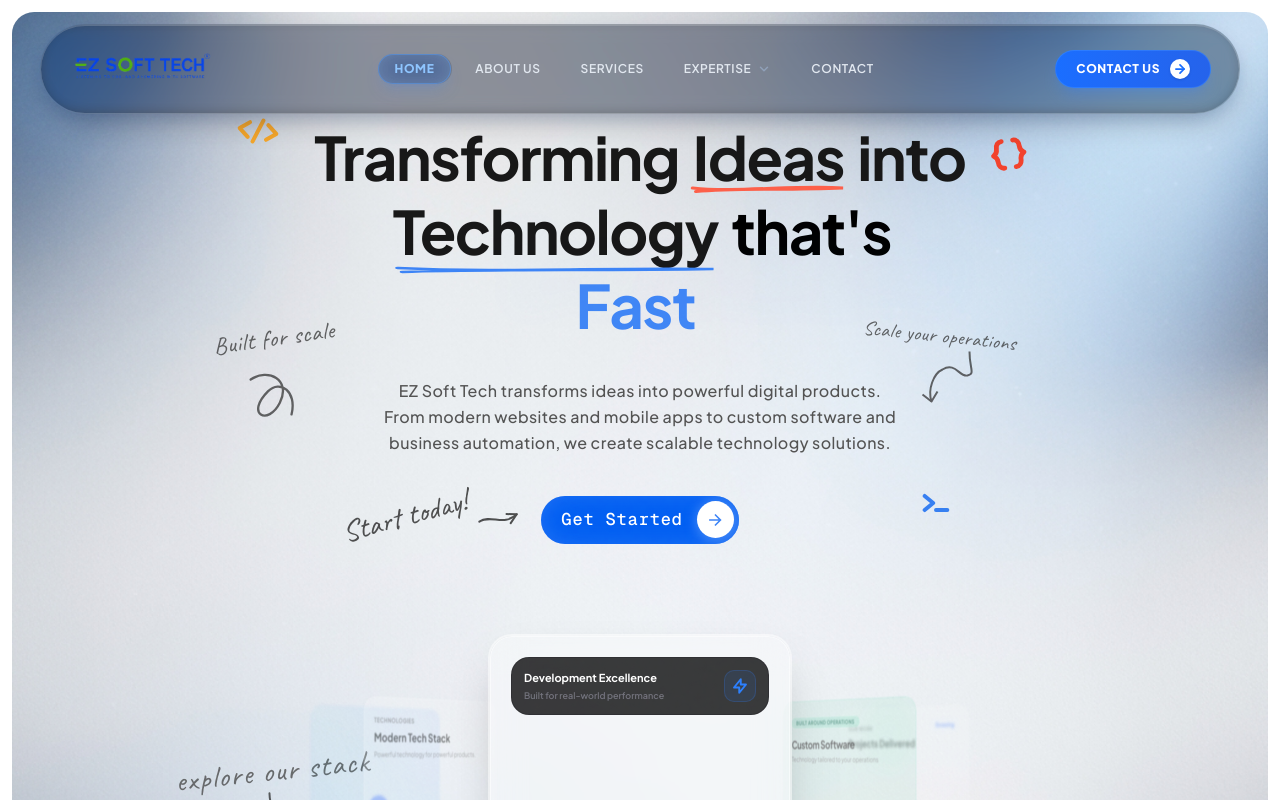
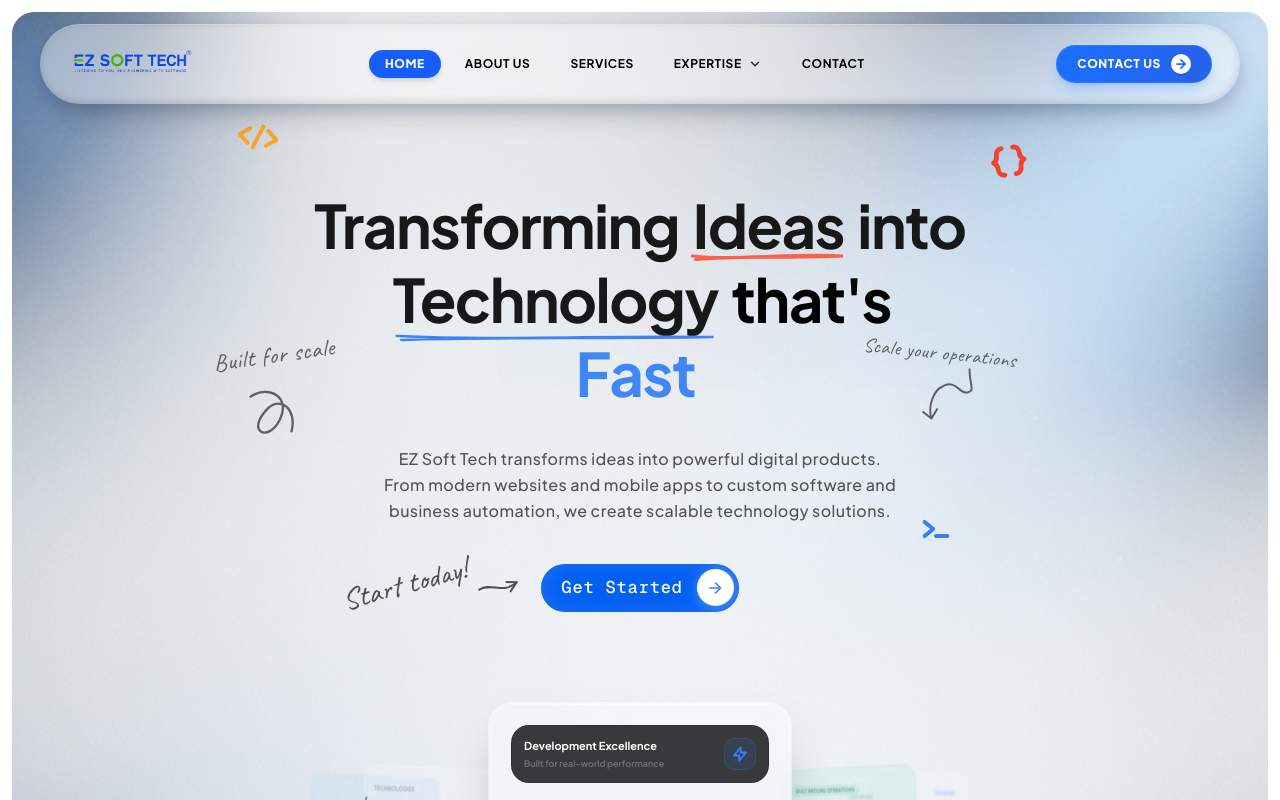
Before and after one commit to kovid2375/EzSoftTech-Web, a Next.js app: page / in a window 1280 px wide. Shown: the top 800 px of the page. Built offline with nearby package versions, Linux system fonts and the light colour scheme.

Commit message:
feat: add hero section, service section, and resizable navbar components

```diff
--- a/src/components/Home-Sections/hero.tsx
+++ b/src/components/Home-Sections/hero.tsx
@@ -11,7 +11,7 @@ export default function Hero() {
     return (
         <main className="p-3 bg-white">
             <div
-                className="relative min-h-[900px] lg:min-h-[1050px] w-full rounded-3xl overflow-hidden flex flex-col items-center pt-28 pb-12 bg-[#faf9f7] bg-cover bg-center"
+                className="relative min-h-[900px] lg:min-h-[1050px] w-full rounded-3xl overflow-hidden flex flex-col items-center pt-45 pb-12 bg-[#faf9f7] bg-cover bg-center"
                 style={{ backgroundImage: "url('/hero_luxury_bg.png')" }}
             >
                 {/* Noise Overlay */}
--- a/src/components/Services-Sections/Section-1.tsx
+++ b/src/components/Services-Sections/Section-1.tsx
@@ -28,7 +28,7 @@ export function Section1(){
     return(
         <main className="p-3">
             <div
-                className="relative w-full rounded-3xl overflow-hidden flex flex-col pt-16 pb-6 md:pt-24 md:pb-8 shadow-xl bg-[#faf9f7] bg-cover bg-center"
+                className="relative w-full rounded-3xl overflow-hidden flex flex-col shadow-xl bg-[#faf9f7] bg-cover bg-center"
                 style={{ backgroundImage: "url('/hero_luxury_bg.png')" }}
             >
                 {/* Noise Overlay */}
@@ -39,8 +39,11 @@ export function Section1(){
                     }}
                 />
 
+                {/* Hero Viewport Section (Full screen height on initial view) */}
+                <div className="relative w-full min-h-[calc(100vh-2.5rem)] flex flex-col items-center justify-center px-4 py-16 z-10">
+
                     {/* Hand-drawn Service Doodle 1 (Top-Right: Web Apps) */}
-                <div className="absolute right-[10%] top-[5%] opacity-80 hidden lg:flex flex-col items-center select-none pointer-events-none text-neutral-800 z-10">
+                    <div className="absolute right-[10%] top-[18%] opacity-80 hidden lg:flex flex-col items-center select-none pointer-events-none text-neutral-800 z-10">
                         <span className="font-handwriting text-lg sm:text-2xl text-neutral-700 tracking-wide transform -rotate-6 mb-1">
                             Modern Web Apps
                         </span>
@@ -63,7 +66,7 @@ export function Section1(){
                     </div>
 
                     {/* Hand-drawn Service Doodle 2 (Middle-Right: iOS & Android Apps) */}
-                <div className="absolute right-[15%] top-[30%] opacity-80 hidden xl:flex flex-col items-center select-none pointer-events-none text-neutral-800 z-10">
+                    <div className="absolute right-[15%] top-[63%] opacity-80 hidden xl:flex flex-col items-center select-none pointer-events-none text-neutral-800 z-10">
                         <span className="font-handwriting text-lg sm:text-xl text-neutral-700 tracking-wide transform rotate-6 mb-1">
                             iOS & Android Apps
                         </span>
@@ -86,7 +89,7 @@ export function Section1(){
                     </div>
 
                     {/* Hand-drawn Service Doodle 3 (Top-Left: AI & Automation) */}
-                <div className="absolute left-[10%] top-[10%] opacity-80 hidden lg:flex flex-row items-center select-none pointer-events-none text-amber-500 z-10">
+                    <div className="absolute left-[10%] top-[17%] opacity-80 hidden lg:flex flex-row items-center select-none pointer-events-none text-amber-500 z-10">
                         <motion.div
                             animate={{ scale: [0.9, 1.1, 0.9], rotate: [0, 360] }}
                             transition={{ scale: { duration: 4, repeat: Infinity, ease: "easeInOut" }, rotate: { duration: 25, repeat: Infinity, ease: "linear" } }}
@@ -105,14 +108,14 @@ export function Section1(){
 
                     {/* Main Hero Content */}
                     <div className="relative z-10 flex flex-col items-center justify-center">
-                    <h1 className="text-4xl sm:text-5xl md:text-6xl lg:text-[70px] text-neutral-900 font-bold font-plus-jakarta leading-tight text-center items-center">
+                        <h1 className="text-4xl sm:text-5xl md:text-6xl lg:text-[90px] text-neutral-900 font-bold font-plus-jakarta leading-tight text-center items-center">
                             Smarter strategy.
                         </h1>
-                    <h1 className="text-4xl sm:text-5xl md:text-6xl lg:text-[70px] text-neutral-900 font-bold font-plus-jakarta leading-tight mt-1 text-center items-center">
+                        <h1 className="text-4xl sm:text-5xl md:text-6xl lg:text-[80px] text-neutral-900 font-bold font-plus-jakarta leading-tight mt-1 text-center items-center">
                             <span className="text-[#0b64f1]">Powered By AI</span>
                         </h1>
 
-                    <div className="mt-4 flex flex-col text-neutral-600 text-sm sm:text-base md:text-lg font-medium tracking-wide max-w-2xl space-y-1">
+                        <div className="mt-4 flex flex-col text-neutral-600 text-sm sm:text-base md:text-lg font-medium tracking-wide max-w-2xl space-y-1 text-center">
                             <p>From strategy to implementation, we create solutions</p>
                             <p>that deliver measurable impact.</p>
                         </div>
@@ -146,8 +149,22 @@ export function Section1(){
                         </div>
                     </div>
 
-                {/* Premium Browser Mockup Wrapper for Video */}
-                <div className="relative z-10 w-full max-w-5xl mx-auto mt-12 px-6 sm:px-12">
+                    {/* Scroll Down Indicator */}
+                    <div className="absolute bottom-6 left-1/2 transform -translate-x-1/2 flex flex-col items-center gap-1 select-none opacity-70 hover:opacity-100 transition-opacity">
+                        <span className="text-[11px] font-bold text-neutral-500 tracking-widest uppercase">Scroll</span>
+                        <motion.div
+                            animate={{ y: [0, 6, 0] }}
+                            transition={{ duration: 1.8, repeat: Infinity, ease: "easeInOut" }}
+                        >
+                            <svg className="w-4 h-4 text-neutral-600" fill="none" stroke="currentColor" strokeWidth="2.5" viewBox="0 0 24 24">
+                                <path strokeLinecap="round" strokeLinejoin="round" d="M19 9l-7 7-7-7" />
+                            </svg>
+                        </motion.div>
+                    </div>
+                </div>
+
+                {/* Premium Browser Mockup Wrapper for Video (Revealed on Scroll) */}
+                <div className="relative z-10 w-full max-w-5xl mx-auto py-16 md:py-24 px-6 sm:px-12">
                     <div className="relative rounded-2xl border border-neutral-200/80 bg-neutral-900 shadow-2xl overflow-hidden">
                         {/* Window Header */}
                         <div className="flex items-center justify-between px-4 py-3 bg-[#18181b] border-b border-neutral-800 select-none">
--- a/src/components/ui/resizable-navbar.tsx
+++ b/src/components/ui/resizable-navbar.tsx
@@ -96,7 +96,7 @@ export const NavBody = ({ children, className, visible }: NavBodyProps) => {
   return (
     <motion.div
       animate={{
-        backdropFilter: "blur(8px) saturate(190%)",
+        backdropFilter: "blur(8px) ",
         boxShadow: visible
           ? "0 20px 45px -10px rgba(0, 0, 0, 0.4), 0 10px 25px -5px rgba(37, 99, 235, 0.2), inset 0 1px 0 0 rgba(255, 255, 255, 0.2), inset 0 -2px 10px rgba(0, 0, 0, 0.2)"
           : "0 12px 30px -8px rgba(0, 0, 0, 0.3), 0 6px 18px -4px rgba(37, 99, 235, 0.15), inset 0 1px 0 0 rgba(255, 255, 255, 0.18), inset 0 -2px 8px rgba(0, 0, 0, 0.15)",
@@ -113,11 +113,10 @@ export const NavBody = ({ children, className, visible }: NavBodyProps) => {
         damping: 26,
       }}
       style={{
-        backgroundColor: "rgba(15, 23, 42, 0.42)",
-        border: "1px solid rgba(255, 255, 255, 0.16)",
+        backgroundColor: "rgba(255, 255, 255, 0.42)",
       }}
       className={cn(
-        "relative z-[60] mx-auto hidden w-full flex-row items-center justify-between rounded-full lg:flex transition-all duration-300 text-slate-100 backdrop-blur-2xl",
+        "relative z-[60] mx-auto hidden w-full flex-row items-center justify-between rounded-full lg:flex transition-all duration-300 text-black backdrop-blur-2xl",
         className,
       )}
     >
@@ -146,8 +145,8 @@ export const NavItems = ({ items, className, onItemClick }: NavItemsProps) => {
             className={cn(
               "px-4 py-1.5 rounded-full transition-all duration-200 flex items-center gap-1",
               isActive
-                ? "bg-blue-500 text-blue-300 border border-blue-400 font-extrabold"
-                : "text-white hover:text-white hover:bg-white/10 font-semibold"
+                ? "bg-blue-600 text-white font-extrabold shadow-sm"
+                : "text-black hover:text-black hover:bg-black/10 font-bold"
             )}
           >
             {item.name}
@@ -162,7 +161,7 @@ export const MobileNav = ({ children, className, visible }: MobileNavProps) => {
   return (
     <motion.div
       animate={{
-        backdropFilter: "blur(24px) saturate(190%)",
+        backdropFilter: "blur(8px) saturate(190%)",
         boxShadow: "0 15px 35px -8px rgba(0, 0, 0, 0.35), 0 8px 20px rgba(37, 99, 235, 0.15), inset 0 1px 0 0 rgba(255, 255, 255, 0.18)",
         maxWidth: visible ? "92%" : "100%",
         paddingTop: visible ? "8px" : "12px",
@@ -175,11 +174,10 @@ export const MobileNav = ({ children, className, visible }: MobileNavProps) => {
         damping: 26,
       }}
       style={{
-        backgroundColor: "rgba(15, 23, 42, 0.55)",
-        border: "1px solid rgba(255, 255, 255, 0.16)",
+        backgroundColor: "rgba(255, 255, 255, 0.42)",
       }}
       className={cn(
-        "relative z-50 mx-auto flex w-full flex-col items-center justify-between rounded-full px-5 lg:hidden transition-all duration-300 text-slate-100 backdrop-blur-2xl",
+        "relative z-50 mx-auto flex w-full flex-col items-center justify-between rounded-full px-5 lg:hidden transition-all duration-300 text-black backdrop-blur-2xl",
         className,
       )}
     >
@@ -218,13 +216,12 @@ export const MobileNavMenu = ({
           exit={{ opacity: 0, y: -10, scale: 0.98 }}
           transition={{ duration: 0.2 }}
           style={{
-            backgroundColor: "rgba(15, 23, 42, 0.90)", // Slightly transparent dark slate (90%)
-            border: "1px solid rgba(255, 255, 255, 0.14)",
-            boxShadow: "0 25px 60px -15px rgba(0, 0, 0, 0.7), 0 10px 30px rgba(37, 99, 235, 0.2)",
-            backdropFilter: "blur(20px) saturate(180%)",
+            backgroundColor: "rgba(255, 255, 255, 0.92)",
+            boxShadow: "0 25px 60px -15px rgba(0, 0, 0, 0.15), 0 10px 30px rgba(37, 99, 235, 0.1)",
+            backdropFilter: "blur(12px) saturate(180%)",
           }}
           className={cn(
-            "absolute inset-x-0 top-16 z-50 flex w-full flex-col items-start justify-start gap-4 rounded-3xl px-6 py-6 text-slate-100 backdrop-blur-xl shadow-2xl",
+            "absolute inset-x-0 top-16 z-50 flex w-full flex-col items-start justify-start gap-4 rounded-3xl px-6 py-6 text-black backdrop-blur-xl shadow-2xl",
             className,
           )}
         >
@@ -243,21 +240,23 @@ export const MobileNavToggle = ({
   onClick: () => void;
 }) => {
   return isOpen ? (
-    <IconX className="text-slate-200 cursor-pointer hover:opacity-80 w-6 h-6" onClick={onClick} />
+    <IconX className="text-black cursor-pointer hover:opacity-80 w-6 h-6" onClick={onClick} />
   ) : (
-    <IconMenu2 className="text-slate-200 cursor-pointer hover:opacity-80 w-6 h-6" onClick={onClick} />
+    <IconMenu2 className="text-black cursor-pointer hover:opacity-80 w-6 h-6" onClick={onClick} />
   );
 };
 
 export const NavbarLogo = () => {
   return (
-    <Link href="/" className="flex items-center shrink-0 opacity-100 h-10 md:h-16 overflow-visible">
+    <div className="">
+      <Link href="/" className="flex items-center shrink-0 opacity-100 h-10 md:h-14 overflow-visible">
       <img
         src="/ez-logo.png"
         alt="EZ Soft Tech"
         className="h-full w-auto object-contain transition-all duration-200 opacity-100"
       />
     </Link>
+    </div>
   );
 };
 
@@ -346,8 +345,8 @@ export const ResizableNavbar = () => {
             className={cn(
               "px-4 py-1.5 rounded-full transition-all duration-200",
               pathname === "/"
-                ? "bg-blue-500/25 text-blue-300 border border-blue-400/40 font-black shadow-lg shadow-blue-500/15 backdrop-blur-md"
-                : "text-slate-200 hover:text-white hover:bg-white/10 font-semibold"
+                ? "bg-blue-600 text-white font-black shadow-md"
+                : "text-black hover:text-black hover:bg-black/10 font-bold"
             )}
           >
             HOME
@@ -359,8 +358,8 @@ export const ResizableNavbar = () => {
             className={cn(
               "px-4 py-1.5 rounded-full transition-all duration-200",
               pathname === "/about-us"
-                ? "bg-blue-500/25 text-blue-300 border border-blue-400/40 font-black shadow-lg shadow-blue-500/15 backdrop-blur-md"
-                : "text-slate-200 hover:text-white hover:bg-white/10 font-semibold"
+                ? "bg-blue-600 text-white font-black shadow-md"
+                : "text-black hover:text-black hover:bg-black/10 font-bold"
             )}
           >
             ABOUT US
@@ -372,8 +371,8 @@ export const ResizableNavbar = () => {
             className={cn(
               "px-4 py-1.5 rounded-full transition-all duration-200",
               isServicesActive
-                ? "bg-blue-500/25 text-blue-300 border border-blue-400/40 font-black shadow-lg shadow-blue-500/15 backdrop-blur-md"
-                : "text-slate-200 hover:text-white hover:bg-white/10 font-semibold"
+                ? "bg-blue-600 text-white font-black shadow-md"
+                : "text-black hover:text-black hover:bg-black/10 font-bold"
             )}
           >
             SERVICES
@@ -389,15 +388,15 @@ export const ResizableNavbar = () => {
               className={cn(
                 "px-4 py-1.5 rounded-full transition-all duration-200 flex items-center gap-1.5 cursor-pointer",
                 isExpertiseActive || isExpertiseOpen
-                  ? "bg-blue-500/25 text-blue-300 border border-blue-400/40 font-black shadow-lg shadow-blue-500/15 backdrop-blur-md"
-                  : "text-slate-200 hover:text-white hover:bg-white/10 font-semibold"
+                  ? "bg-blue-600 text-white font-black shadow-md"
+                  : "text-black hover:text-black hover:bg-black/10 font-bold"
               )}
             >
               <span>EXPERTISE</span>
               <ChevronDown
                 className={cn(
                   "w-3.5 h-3.5 stroke-[2.5] transition-transform duration-200",
-                  isExpertiseActive || isExpertiseOpen ? "text-blue-300" : "text-slate-400",
+                  isExpertiseActive || isExpertiseOpen ? "text-white" : "text-slate-800",
                   isExpertiseOpen && "rotate-180"
                 )}
               />
@@ -413,7 +412,7 @@ export const ResizableNavbar = () => {
                   transition={{ type: "spring", stiffness: 350, damping: 25 }}
                   style={{
                     backgroundColor: "rgba(15, 23, 42, 0.90)", // Slightly transparent dark slate (90%)
-                    border: "1px solid rgba(255, 255, 255, 0.14)",
+
                     boxShadow: "0 25px 60px -15px rgba(0, 0, 0, 0.7), 0 10px 30px rgba(37, 99, 235, 0.2)",
                     backdropFilter: "blur(20px) saturate(180%)",
                   }}
@@ -444,8 +443,8 @@ export const ResizableNavbar = () => {
                           className={cn(
                             "group flex items-center gap-3 p-2.5 rounded-2xl transition-all duration-200 normal-case tracking-normal border border-transparent",
                             isActive
-                              ? "bg-blue-500/20 border-blue-400/30 text-blue-300"
-                              : "hover:bg-white/10 hover:border-white/10 text-slate-200"
+                              ? "bg-white border-white text-black"
+                              : "hover:bg-white hover:border-white text-black"
                           )}
                         >
                           {/* Icon Container */}
@@ -511,8 +510,8 @@ export const ResizableNavbar = () => {
             className={cn(
               "px-4 py-1.5 rounded-full transition-all duration-200",
               pathname === "/contact"
-                ? "bg-blue-500/25 text-blue-300 border border-blue-400/40 font-black shadow-lg shadow-blue-500/15 backdrop-blur-md"
-                : "text-slate-200 hover:text-white hover:bg-white/10 font-semibold"
+                ? "bg-blue-600 text-white font-black shadow-md"
+                : "text-black hover:text-black hover:bg-black/10 font-bold"
             )}
           >
             CONTACT
@@ -531,13 +530,13 @@ export const ResizableNavbar = () => {
         </MobileNavHeader>
 
         <MobileNavMenu isOpen={isOpen} onClose={() => setIsOpen(false)}>
-          <div className="flex flex-col w-full gap-2 text-sm font-bold tracking-wider uppercase">
+          <div className="flex flex-col w-full gap-2 text-sm font-bold tracking-wider uppercase text-black">
             <Link
               href="/"
               onClick={() => setIsOpen(false)}
               className={cn(
                 "px-4 py-2.5 rounded-xl transition-all",
-                pathname === "/" ? "bg-blue-500/20 text-blue-400 border border-blue-400/30" : "text-slate-200 hover:bg-white/10"
+                pathname === "/" ? "bg-blue-500/20 text-blue-600 border border-blue-400/30" : "text-black hover:bg-black/5"
               )}
             >
               HOME
@@ -548,7 +547,7 @@ export const ResizableNavbar = () => {
               onClick={() => setIsOpen(false)}
               className={cn(
                 "px-4 py-2.5 rounded-xl transition-all",
-                pathname === "/about-us" ? "bg-blue-500/20 text-blue-400 border border-blue-400/30" : "text-slate-200 hover:bg-white/10"
+                pathname === "/about-us" ? "bg-blue-500/20 text-blue-600 border border-blue-400/30" : "text-black hover:bg-black/5"
               )}
             >
               ABOUT US
@@ -559,7 +558,7 @@ export const ResizableNavbar = () => {
               onClick={() => setIsOpen(false)}
               className={cn(
                 "px-4 py-2.5 rounded-xl transition-all",
-                isServicesActive ? "bg-blue-500/20 text-blue-400 border border-blue-400/30" : "text-slate-200 hover:bg-white/10"
+                isServicesActive ? "bg-blue-500/20 text-blue-600 border border-blue-400/30" : "text-black hover:bg-black/5"
               )}
             >
               SERVICES
@@ -569,7 +568,7 @@ export const ResizableNavbar = () => {
               <div
                 className={cn(
                   "px-4 py-2.5 rounded-xl transition-all flex items-center justify-between cursor-pointer",
-                  isExpertiseActive ? "bg-blue-500/20 text-blue-400 border border-blue-400/30" : "text-slate-200 hover:bg-white/10"
+                  isExpertiseActive ? "bg-blue-500/20 text-blue-600 border border-blue-400/30" : "text-black hover:bg-black/5"
                 )}
                 onClick={() => setIsExpertiseOpen(!isExpertiseOpen)}
               >
@@ -578,7 +577,7 @@ export const ResizableNavbar = () => {
               </div>
 
               {/* Mobile Expertise List */}
-              <div className="ml-4 pl-3 border-l-2 border-white/10 flex flex-col gap-1.5 my-1.5">
+              <div className="ml-4 pl-3 border-l-2 border-slate-200 flex flex-col gap-1.5 my-1.5">
                 {expertiseList.map((item, idx) => {
                   const Icon = item.icon;
                   return (
@@ -589,11 +588,11 @@ export const ResizableNavbar = () => {
                       className={cn(
                         "px-3 py-2 rounded-xl text-xs font-semibold normal-case tracking-normal transition-all flex items-center gap-2.5",
                         pathname === item.link
-                          ? "bg-blue-500/20 text-blue-400 font-bold"
-                          : "text-slate-300 hover:bg-white/10 hover:text-white"
+                          ? "bg-blue-500/20 text-blue-600 font-bold"
+                          : "text-slate-800 hover:bg-black/5 hover:text-black"
                       )}
                     >
-                      <Icon className="w-4 h-4 text-blue-400 shrink-0" />
+                      <Icon className="w-4 h-4 text-blue-600 shrink-0" />
                       <span>{item.name}</span>
                     </Link>
                   );
@@ -606,14 +605,14 @@ export const ResizableNavbar = () => {
               onClick={() => setIsOpen(false)}
               className={cn(
                 "px-4 py-2.5 rounded-xl transition-all",
-                pathname === "/contact" ? "bg-blue-500/20 text-blue-400 border border-blue-400/30" : "text-slate-200 hover:bg-white/10"
+                pathname === "/contact" ? "bg-blue-500/20 text-blue-600 border border-blue-400/30" : "text-black hover:bg-black/5"
               )}
             >
               CONTACT
             </Link>
           </div>
 
-          <div className="w-full pt-4 border-t border-white/10 flex justify-center">
+          <div className="w-full pt-4 border-t border-slate-200 flex justify-center">
             <NavbarButton href="/contact" onClick={() => setIsOpen(false)} className="w-full justify-center">
               Contact Us
             </NavbarButton>
```
Lines whose indentation alone changed are shown as unchanged.
